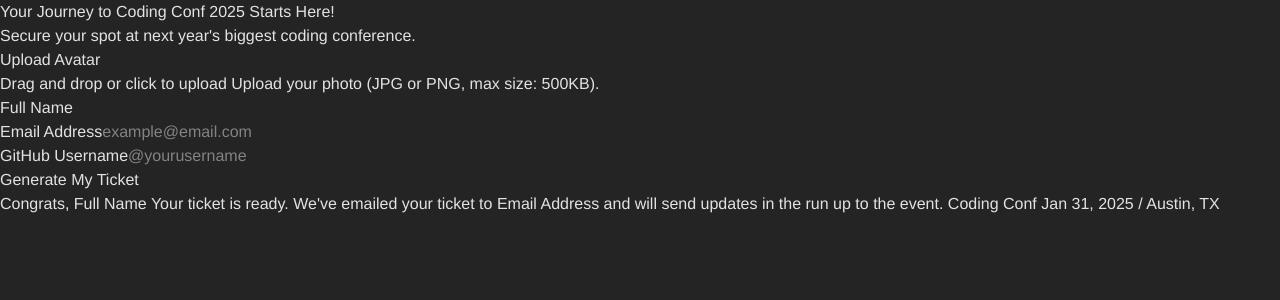
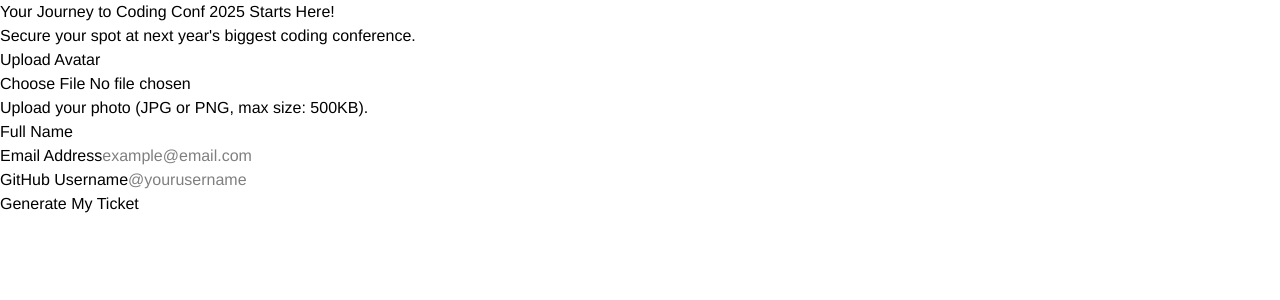
Before and after one commit to guardianprime/conference-ticket-generator-app, a React (Vite) app: page / in a window 1280 px wide. Shown: the top 300 px of the page. Built offline with nearby package versions, Linux system fonts and the light colour scheme; a web font is replaced by a local one.

Commit message:
feat: form setup

```diff
--- a/src/App.jsx
+++ b/src/App.jsx
@@ -1,13 +1,34 @@
+import { useState } from "react";
 import Form from "./components/Form";
-import GenerateTicket from "./components/GenerateTicket"
+import GenerateTicket from "./components/GenerateTicket";
 
 
 function App() {
+  const [userName, setUserName] = useState("");
+  const [userEmail, setUserEmail] = useState("");
+  const [userGithubName, setUserGithubName] = useState("");
+  const [avatar, setAvatar] = useState(null);
+  const [formSubmitted, setFormSubmitted] = useState(false);
+
+
+  function handleSubmit(e) {
+    e.preventDefault();
+    console.log(e);
+    setFormSubmitted(true);
+    /*  setUserName(e.target.value)
+     setUserEmail(e.target.value)
+     setUserGithubName(e.target.value)
+     setAvatar(e.target.files[0]) */
+  }
 
   return (
     <>
-      <Form />
-      <GenerateTicket />
+
+      {formSubmitted ? <GenerateTicket /> :
+        <Form
+          avatar={avatar}
+          handleSubmit={handleSubmit}
+        />}
     </>
   )
 }
--- a/src/components/Form.jsx
+++ b/src/components/Form.jsx
@@ -1,13 +1,16 @@
-function Form() {
+function Form({ avatar, handleSubmit }) {
     return (
-        <form>
+        <form onSubmit={handleSubmit}>
             <h1> Your Journey to Coding Conf 2025 Starts Here!</h1>
             <p>Secure your spot at next year's biggest coding conference.</p>
             <div>
                 <label> Upload Avatar</label>
-                <div> Drag and drop or click to upload
-                    Upload your photo (JPG or PNG, max size: 500KB).
+                <div>
+                    <input type="file" accept="image/png, image/jpeg" placeholder="Drag and drop or click to upload" />
                 </div>
+                {avatar && <div>
+                    <img src={URL.createObjectURL(avatar)} alt="user image" /></div>}
+                <span>Upload your photo (JPG or PNG, max size: 500KB).</span>
             </div>
             <div>
                 <label>Full Name</label>
--- a/src/index.css
+++ b/src/index.css
@@ -8,13 +8,6 @@
 
 :root {
   font-family: localFont, Helvetica, Arial, sans-serif;
-  line-height: 1.5;
-  font-weight: 400;
-
-  color-scheme: light dark;
-  color: rgba(255, 255, 255, 0.87);
-  background-color: #242424;
-
   font-synthesis: none;
   text-rendering: optimizeLegibility;
   -webkit-font-smoothing: antialiased;
```
